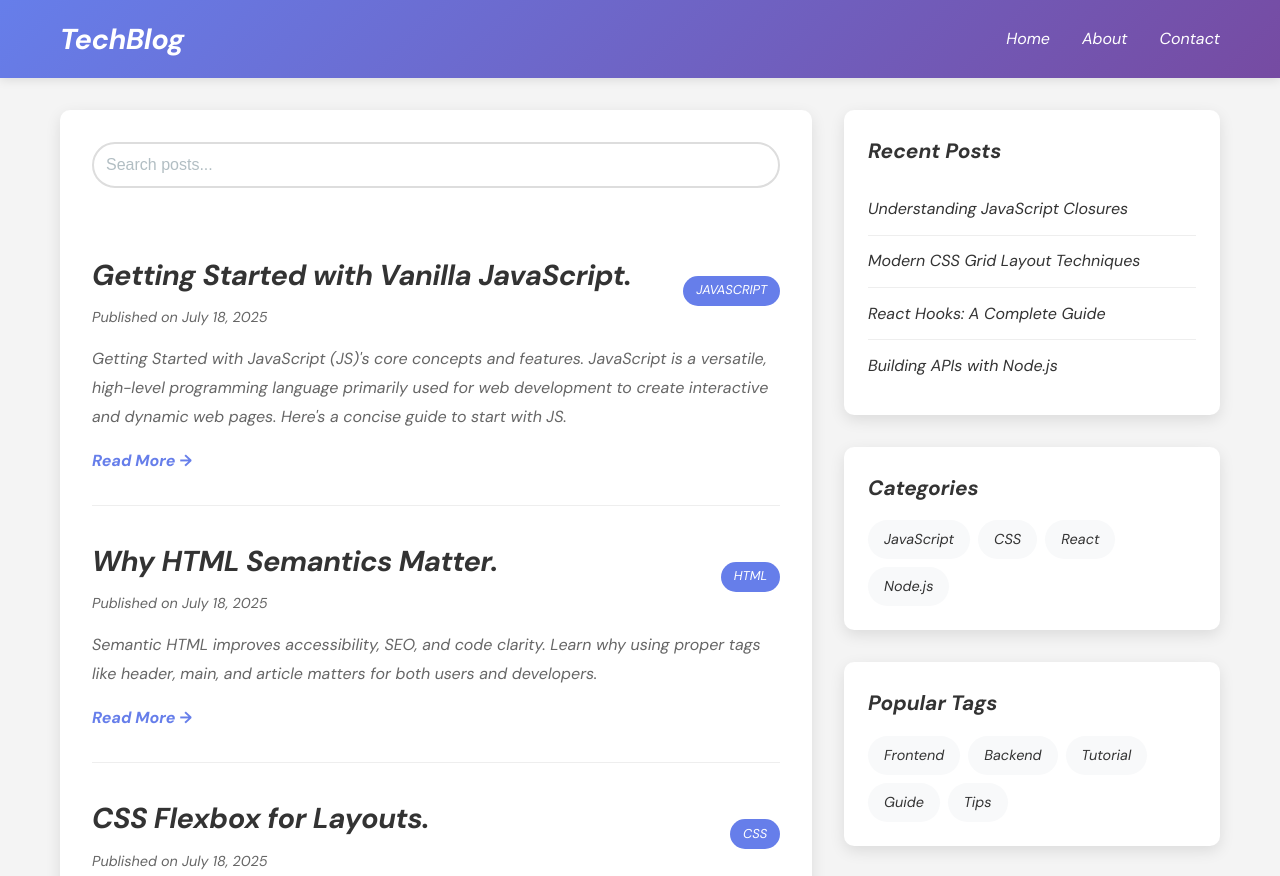
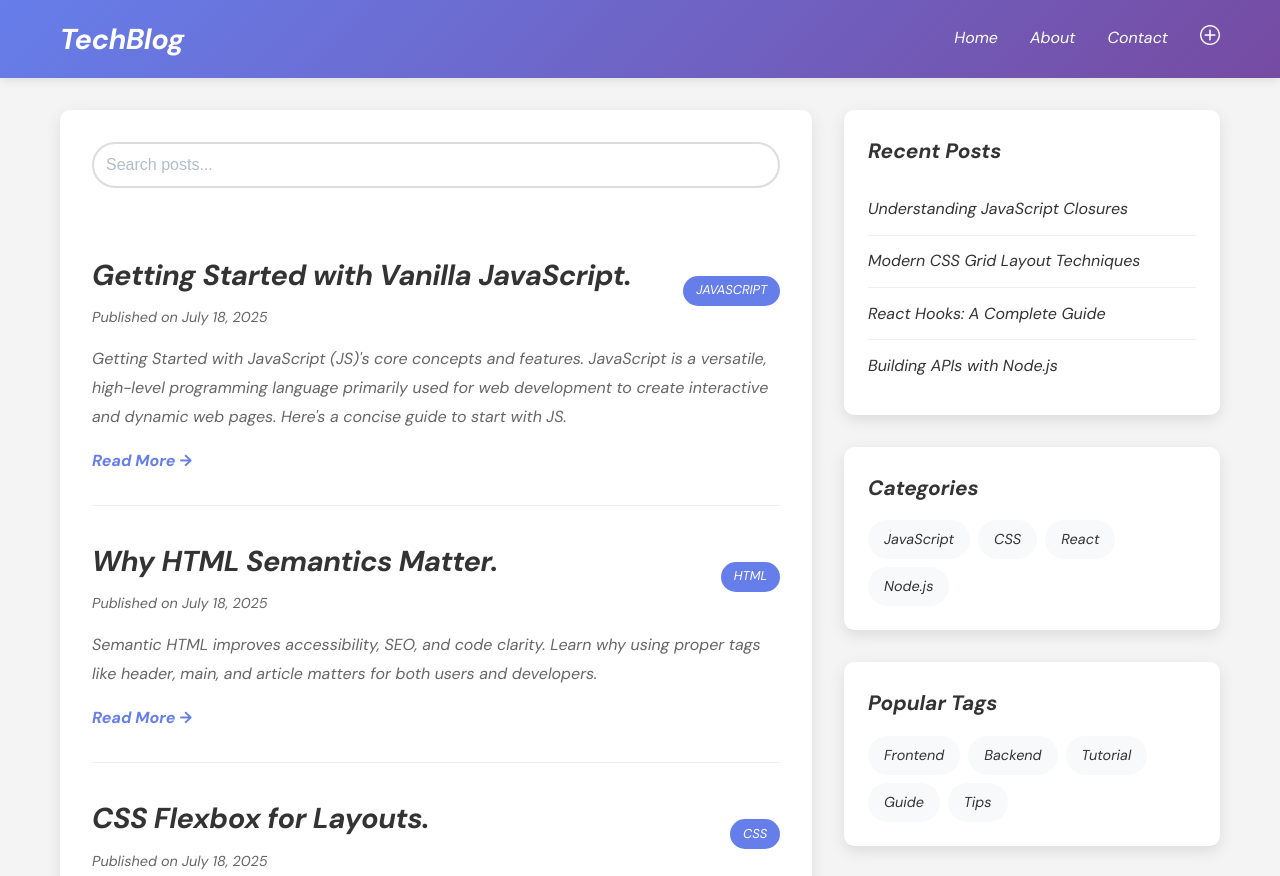
Before and after one commit to Bencodes1914/Blog-Site, a plain HTML site: page index.html in a window 1280 px wide. Shown: the top 876 px of the page. Drawn offline with Linux system fonts and the light colour scheme.

Commit message:
Add new icon image and update navigation with icon link

```diff
--- a/index.html
+++ b/index.html
@@ -14,6 +14,7 @@
                 <li><a href="#home">Home</a></li>
                 <li><a href="#about">About</a></li>
                 <li><a href="#contact">Contact</a></li>
+                <li><img src="./image/add.png" width="20" height="20"/></li>
             </ul>
         </nav>
     </header>
```
Also changed, not shown: image/add.png (added), image/addition-thick-symbol.png (deleted), image/blog-site-high-resolution-logo-transparent.png (deleted).
